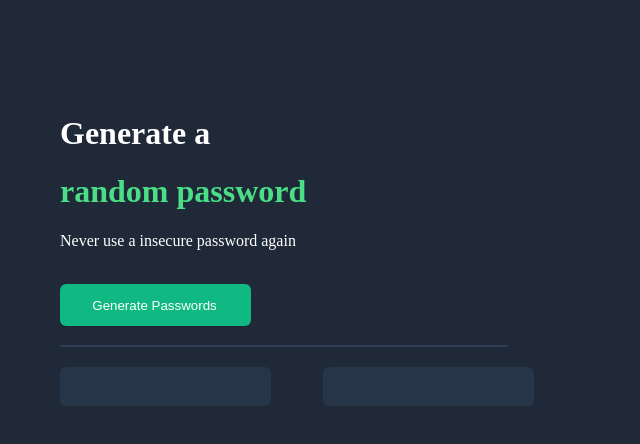
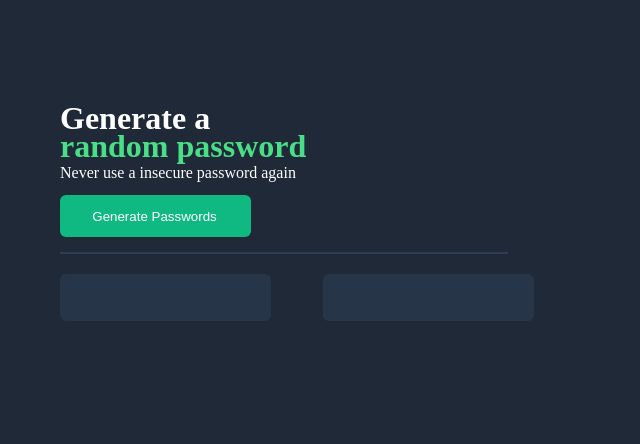
Before and after one commit to Tsletten84/password-generator, a plain HTML site: page index.html in a window 1280 px wide. Shown: the whole page, without its empty margins (0-640 px from the left). Drawn offline with Linux system fonts and the light colour scheme.

Commit message:
adjustments

```diff
--- a/index.css
+++ b/index.css
@@ -14,6 +14,7 @@ background: #1F2937;
     height: 80px;
     margin-top: 115px;
     margin-left: 52px;
+    line-height: 0.2;
 }
 
 h1{
@@ -39,11 +40,9 @@ justify-content: center;
 align-items: center;
 padding: 9px 17px 9px 15px;
 gap: 12px;
-position: absolute;
 width: 191px;
 height: 42px;
 margin-left: 52px;
-top: 284px;
 background: #10B981;
 box-shadow: 0px 1px 2px rgba(0, 0, 0, 0.05);
 border-radius: 6px;
@@ -54,7 +53,7 @@ border: 0;
 width: 446px;
 height: 0px;
 margin-left: 52px;
-margin-top: 150px;
+margin-top: 15px;
 border: 1px solid #2F3E53;
 }
 
@@ -70,6 +69,7 @@ border: 1px solid #2F3E53;
     margin-top: 20px;
     background: #273549;
     border-radius: 6px;
+    padding-bottom: 8px;
 }
 
 .password-containerTwo{
@@ -82,6 +82,7 @@ border: 1px solid #2F3E53;
     margin-top: 20px;
     background: #273549;
     border-radius: 6px;
+    padding-bottom: 8px;
  }
 
 .flex{
```
Also changed, not shown: index.html (line endings or trailing spaces).
